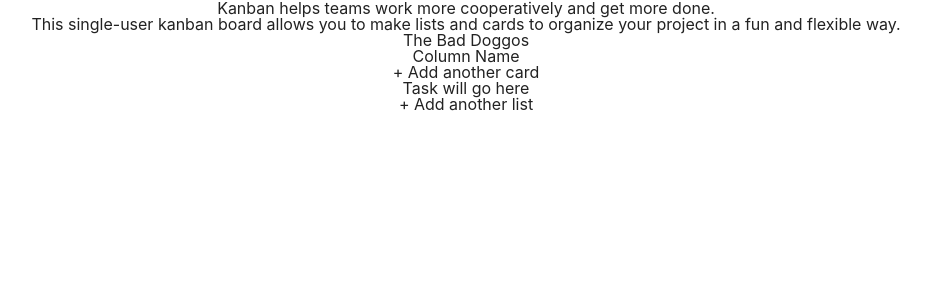
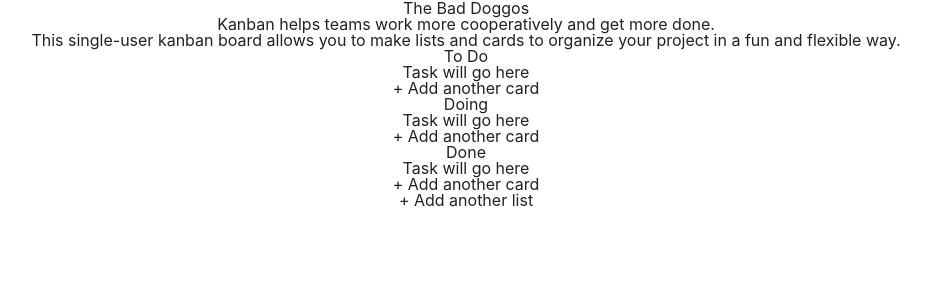
Before and after one commit to The-Bad-Doggos/kanban, a React (Create React App) app: page / in a window 1280 px wide. Shown: the top 300 px of the page, without its empty margins (174-1105 px from the left). Built offline with nearby package versions, Linux system fonts and the light colour scheme.

Commit message:
added a styles folder, rearranged Navbar and Landing on homescreen

```diff
--- a/src/App.js
+++ b/src/App.js
@@ -12,7 +12,8 @@ class App extends Component {
     this.state = {
       // In state, we want an obj that will contain the TITLE, DESCRIPTION, PRIORITY, CURRENT STATE (To Do, Doing, Done) for each task
 
-      tasks: [],
+			tasks: [],
+			columns: ["To Do", "Doing", "Done"],
     };
   }
 
@@ -43,10 +44,14 @@ class App extends Component {
 
         {/* Edit the title/description/priority of a card */}
 
+        <Navbar />
         <Landing />
-        <Navbar />
-        <Column />
-        <AddList />
+
+				{this.state.columns.map(entry => {
+					return <Column name={entry} />
+				})}
+
+				<AddList />
       </div>
     );
   }
--- a/src/components/Column.js
+++ b/src/components/Column.js
@@ -1,14 +1,14 @@
 import React from "react";
 import AddTask from "./AddTask";
 
-const Column = () => {
+const Column = ({ name }) => {
   return (
     <div>
-      <h3>Column Name</h3>
-      <AddTask />
+      <h3>{name}</h3>
       <div>
         <p>Task will go here</p>
       </div>
+      <AddTask />
     </div>
   );
 };
```
Also changed, not shown: src/styles/column.css (added).
